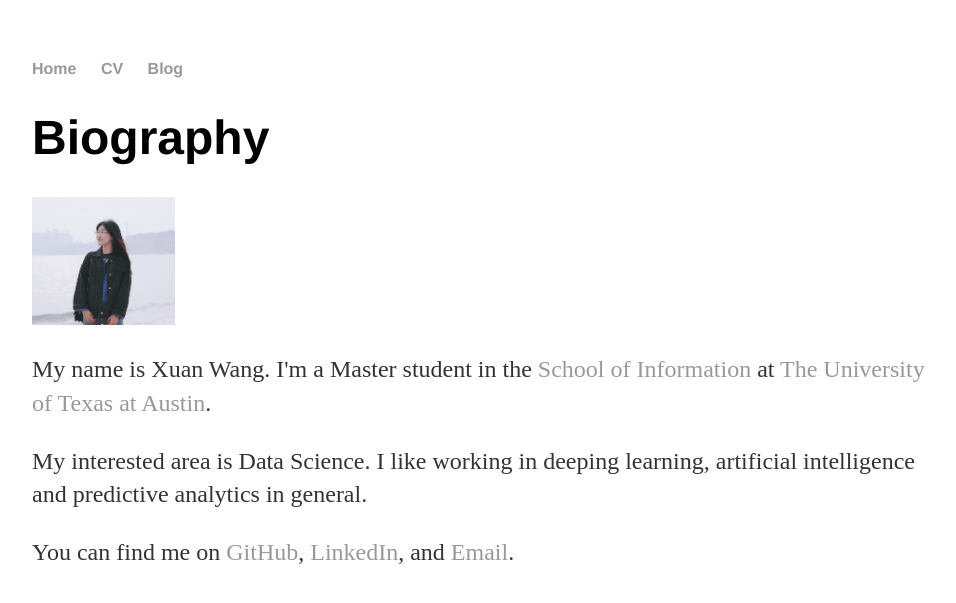
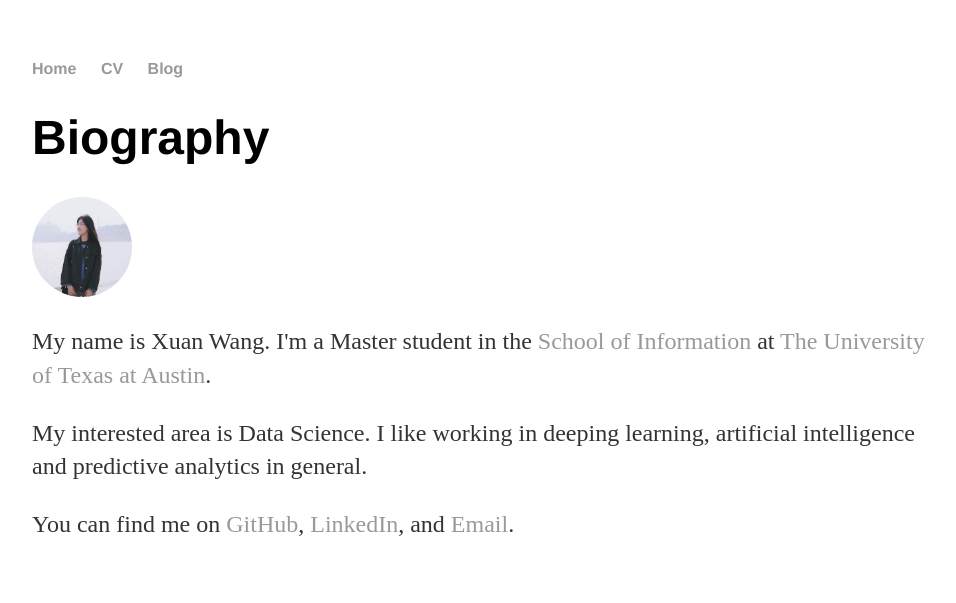
Before and after one commit to xxuanwang-zz/Portfolio, a Jekyll site: the page built from index.html, in a window 1280 px wide. Shown: the top 603 px of the page, without its empty margins (160-1116 px from the left). Built offline with Jekyll 4.4.1, drawn with Linux system fonts in a browser that asks for light colours.

Commit message:
Update index.html
Image

```diff
--- a/index.html
+++ b/index.html
@@ -7,7 +7,7 @@ title: Xuan Wang
     <h1>Biography</h1>
   </header>
   <section id="about">
-    <img src="./img/me.jpg" height="128px"/>
+    <img src="./img/me.jpg" style="width:100px; height:100px; border-radius:50%"/>
     <p>
       My name is Xuan Wang. I'm a Master student in the <a href="https://www.ischool.utexas.edu/">School of Information</a> at <a href="https://www.utexas.edu/">The University of Texas at Austin</a>.
     </p>
```
